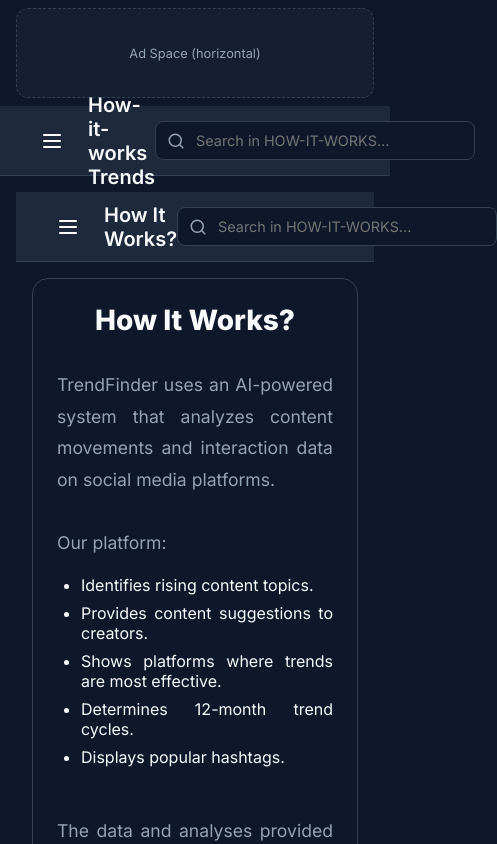
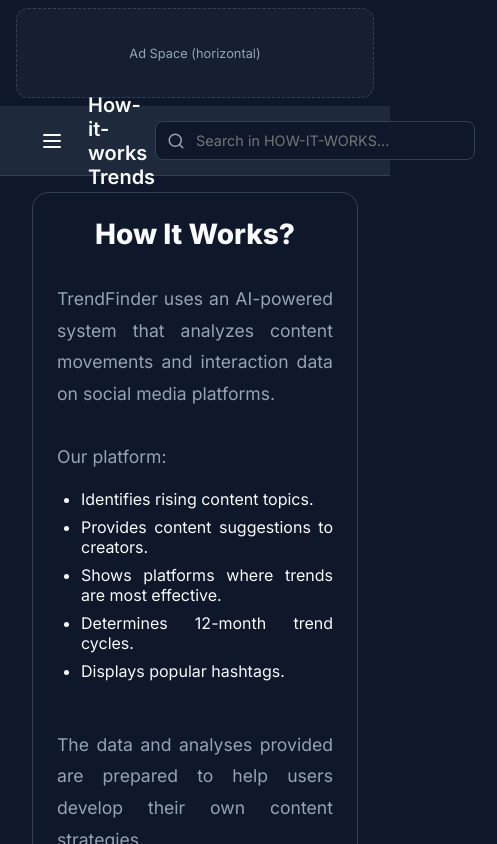
Before and after one commit to emiratas62git/Trendbulucum, a Next.js app: page /how-it-works in a window 390 px wide. Shown: the top 844 px of the page, 497 px wide, since content can reach past the window. Built offline with nearby package versions, Linux system fonts and the light colour scheme.

Commit message:
fix: restore info page imports, fix sidebar mobile media query, and refine tiktok rank colors

```diff
--- a/src/app/(dashboard)/about-us/page.js
+++ b/src/app/(dashboard)/about-us/page.js
@@ -1,3 +1,6 @@
+"use client";
+import styles from '../../static.module.css';
+
 export default function AboutUs() {
     return (
         <div className={styles.content}>
--- a/src/app/(dashboard)/how-it-works/page.js
+++ b/src/app/(dashboard)/how-it-works/page.js
@@ -1,11 +1,9 @@
 "use client";
-import Header from '@/components/Header';
 import styles from '../../static.module.css';
 
 export default function HowItWorks() {
     return (
         <div className={styles.content}>
-            <Header title="How It Works?" />
             <div className={styles.content}>
                 <div className={styles.card}>
                     <h1 className={styles.title}>How It Works?</h1>
--- a/src/app/(dashboard)/tiktok/page.module.css
+++ b/src/app/(dashboard)/tiktok/page.module.css
@@ -118,7 +118,6 @@
     flex-shrink: 0;
 }
 
-/* Standardized Rank Colors with TikTok Theme */
 /* Standardized Rank Colors with TikTok Theme */
 .rank1 {
     background: linear-gradient(135deg, #fe2c55, #25f4ee);
```
